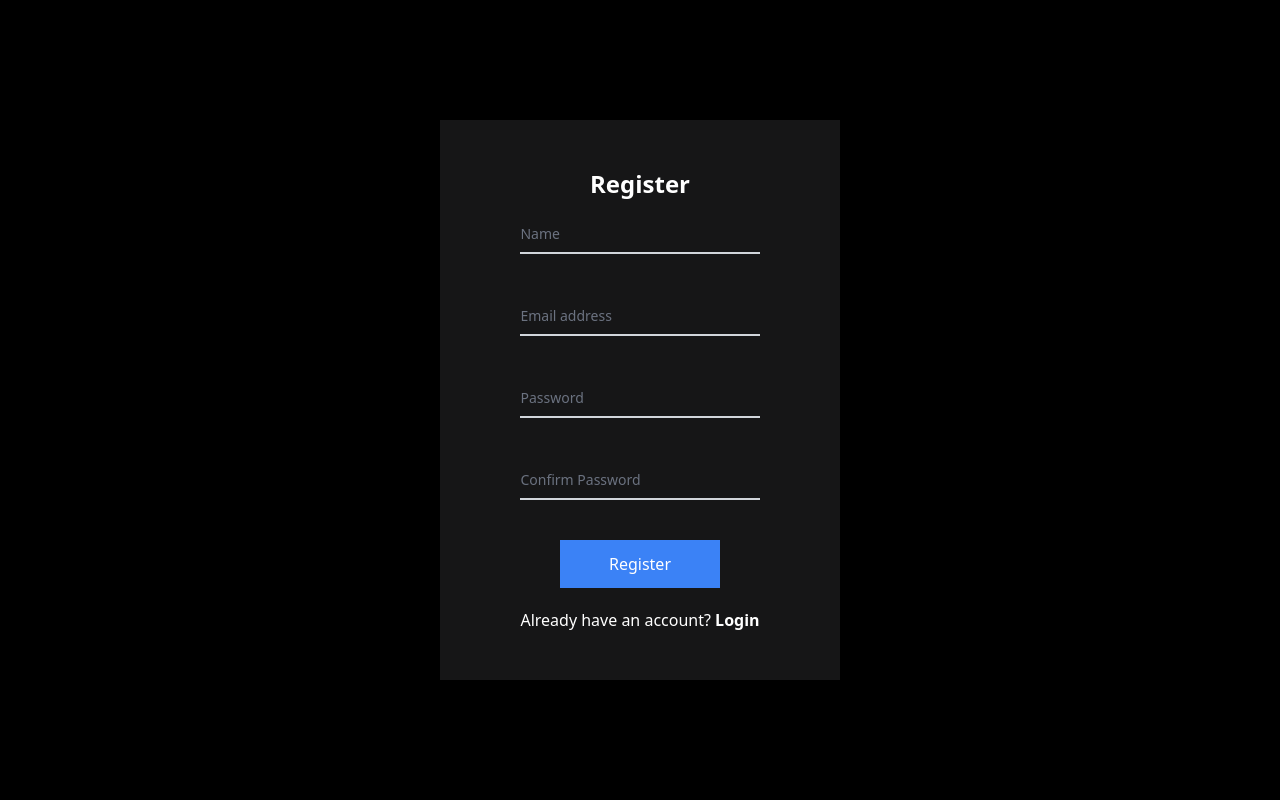
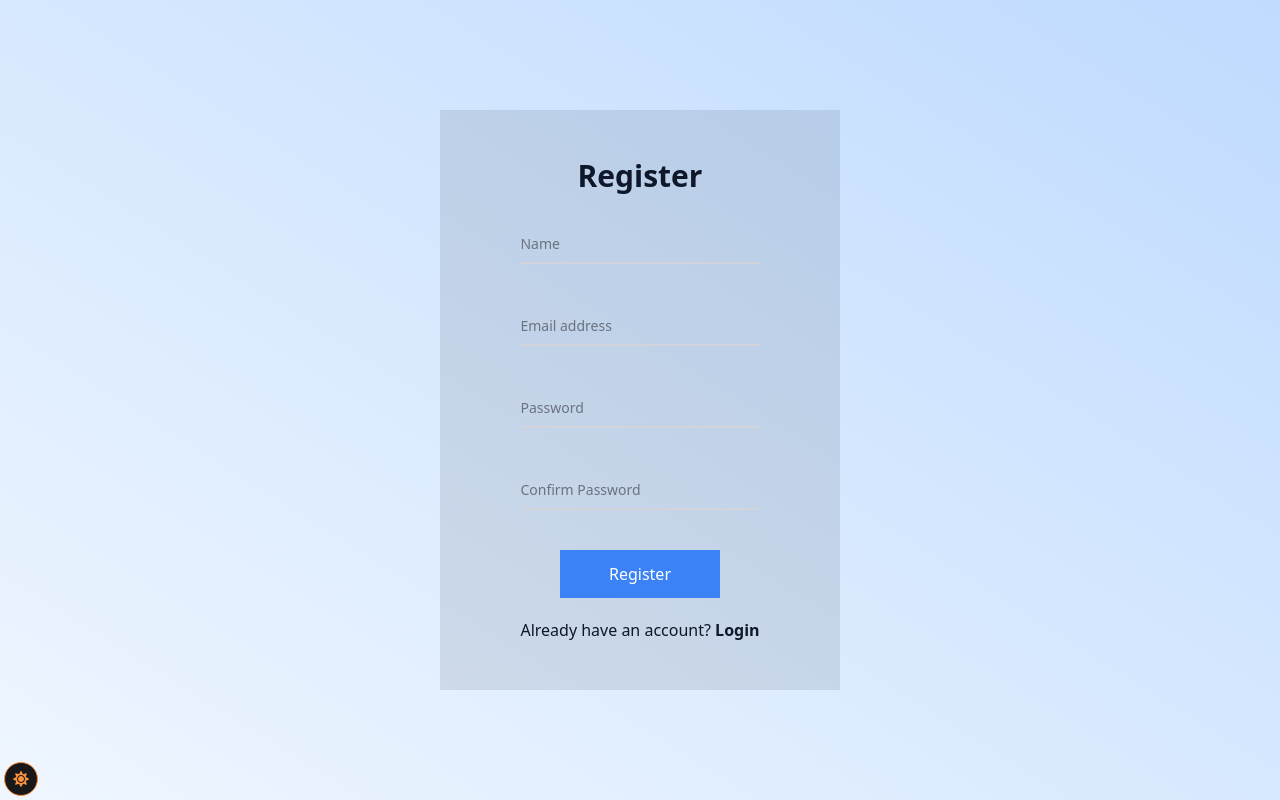
Before and after one commit to ramneeksingh25/TaskManagementSystem, a React (Vite) app in the folder client/: page /signup in a window 1280 px wide. Built offline with nearby package versions, Linux system fonts and the light colour scheme; no server answers.

Commit message:
Login and Register UI done

```diff
--- a/client/src/context/ThemeContext.tsx
+++ b/client/src/context/ThemeContext.tsx
@@ -29,14 +29,13 @@ const ThemeProvider: React.FC<React.PropsWithChildren<unknown>> = ({
 	return (
 		<ThemeToggleContext.Provider value={{ theme, toggleTheme }}>
 			<div
-				className={`flex flex-col min-h-screen bg-gradient-to-tr from-gray-50 to-gray-100 dark:from-gray-950 dark:to-gray-900 text-black dark:text-white`}>
+				className={`flex flex-col min-h-screen bg-gradient-to-tr from-blue-50 to-blue-200 dark:from-slate-950 dark:to-slate-900 text-black dark:text-white`}>
 				{children}
 			</div>
 		</ThemeToggleContext.Provider>
 	);
 };
 
-// Custom hook to use the theme toggle function
 export const useTheme = () => {
 	const context = useContext(ThemeToggleContext);
 	if (!context) {
--- a/client/src/pages/Auth/Login.tsx
+++ b/client/src/pages/Auth/Login.tsx
@@ -4,6 +4,7 @@ import { useEffect, useState } from "react";
 import { buttonStyle, inputStyle, labelStyle } from "./formStyles";
 import { loginUser } from "../../api"; // Import API to log in
 import { LoginDetails } from "../../interfaces/interfaces";
+import ThemeButton from "../ThemeButton";
 
 
 const Login = () => {
@@ -20,7 +21,9 @@ const Login = () => {
 			localStorage.setItem('token', token);
 			setMessage({ error: false, message: "Login successful!" });
 			reset();
-			navigate("/");
+			setTimeout(() => {
+				navigate("/");
+			}, 1000);
 		} catch (error: unknown) {
 			setMessage({
 				error: true,
@@ -38,11 +41,12 @@ const Login = () => {
 	}, []);
 
 	return (
-		<div className="bg-black h-screen w-screen grid place-items-center gap-0 text-white">
+		<div className="h-screen w-screen grid place-items-center gap-0 text-slate-900 dark:text-slate-100 select-none">
+			<ThemeButton/>
 			<form
-				className="row-span-2 bg-gray-300/10 px-20 py-12 flex flex-col items-center justify-center"
+				className="row-span-2 bg-slate-900/10 dark:bg-slate-300/10 px-20 py-12 flex flex-col items-center justify-center"
 				onSubmit={handleSubmit(onSubmit)}>
-				<label className="text-2xl font-bold mb-3">Login</label>
+				<label className="text-3xl font-bold mb-7 hover:text-blue-600 transition-colors duration-300">Login</label>
 
 				<div className="relative z-0 w-full mb-10 group">
 					<input
--- a/client/src/pages/Auth/Register.tsx
+++ b/client/src/pages/Auth/Register.tsx
@@ -4,6 +4,7 @@ import { useEffect, useState } from "react";
 import { buttonStyle, inputStyle, labelStyle } from "./formStyles";
 import { loginUser, registerUser } from "../../api";
 import { RegisterDetails } from "../../interfaces/interfaces";
+import ThemeButton from "../ThemeButton";
 
 
 const Register = () => {
@@ -19,17 +20,17 @@ const Register = () => {
 	const [loading, setLoading] = useState<boolean>(false);
 
 	const navigate = useNavigate();
-	// Handle registration and automatic login
 	const onSubmit = async (data: RegisterDetails) => {
 		setLoading(true);
 		try {
-			// Registration API call
 			const response = await registerUser(data);
 			if (response.data) {
 				setMessage({ error: false, message: "Registration successful!" });
 				const loginData = { email: data.email, password: data.password };
 				await loginUser(loginData);
-				navigate("/")
+				setTimeout(() => {
+					navigate("/");
+				}, 1000);
 			}
 			else {
 				setMessage({ error: true, message: "Registration failed. User already exists." });
@@ -53,13 +54,12 @@ const Register = () => {
 	},[])
 
 	return (
-		<div className="bg-black h-screen w-screen grid place-items-center gap-0 text-white">
+		<div className="h-screen w-screen grid place-items-center gap-0 text-slate-900 dark:text-slate-100 select-none">
+			<ThemeButton/>
 			<form
-				className="row-span-2 bg-gray-300/10 px-20 py-12 flex flex-col items-center justify-center"
+				className="row-span-2 bg-slate-900/10 dark:bg-slate-300/10 px-20 py-12 flex flex-col items-center justify-center"
 				onSubmit={handleSubmit(onSubmit)}>
-				<label className="text-2xl font-bold mb-3">Register</label>
-
-				{/* Name Input */}
+				<label className="text-3xl font-bold mb-7 hover:text-blue-400 transition-colors duration-300">Register</label>
 				<div className="relative z-0 w-full mb-10 group">
 					<input
 						type="text"
@@ -125,7 +125,6 @@ const Register = () => {
 					)}
 				</div>
 
-				{/* Confirm Password Input */}
 				<div className="relative z-0 w-full mb-10 group">
 					<input
 						type="password"
@@ -147,14 +146,12 @@ const Register = () => {
 					)}
 				</div>
 
-				{/* Response Message */}
 				{responseMessage.message && (
 					<p className={`${responseMessage.error ? "text-red-500" : "text-green-500"}`}>
 						{responseMessage.message}
 					</p>
 				)}
 
-				{/* Register Button */}
 				<button
 					type="submit"
 					className={buttonStyle}
@@ -164,7 +161,6 @@ const Register = () => {
 					</span>
 				</button>
 
-				{/* Login Link */}
 				<span className="text-center font-light">
 					Already have an account?{" "}
 					<Link to={"/signin"} className="font-bold">
--- /dev/null
+++ b/client/src/pages/ThemeButton.tsx
@@ -0,0 +1,15 @@
+import { FaMoon, FaSun } from "react-icons/fa";
+import { useTheme } from "../context/ThemeContext";
+
+const ThemeButton = () => {
+	const { toggleTheme, theme } = useTheme();
+	return (
+		<div
+			className="absolute bottom-1 left-1 w-fit rounded-full cursor-pointer hover:underline hover:text-white hover:dark:bg-indigo-500 dark:text-indigo-500 hover:bg-orange-400 text-orange-400 bg-zinc-900 transition-colors duration-150 p-2 border border-orange-400 dark:border-indigo-500"
+			onClick={toggleTheme}>
+			{theme == "dark" ? <FaMoon /> : <FaSun />}
+		</div>
+	);
+};
+
+export default ThemeButton;
```
